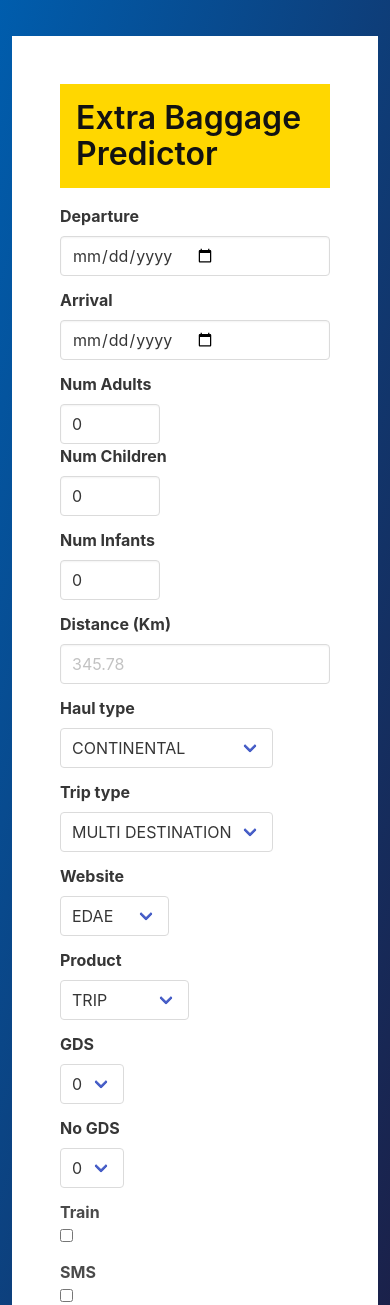
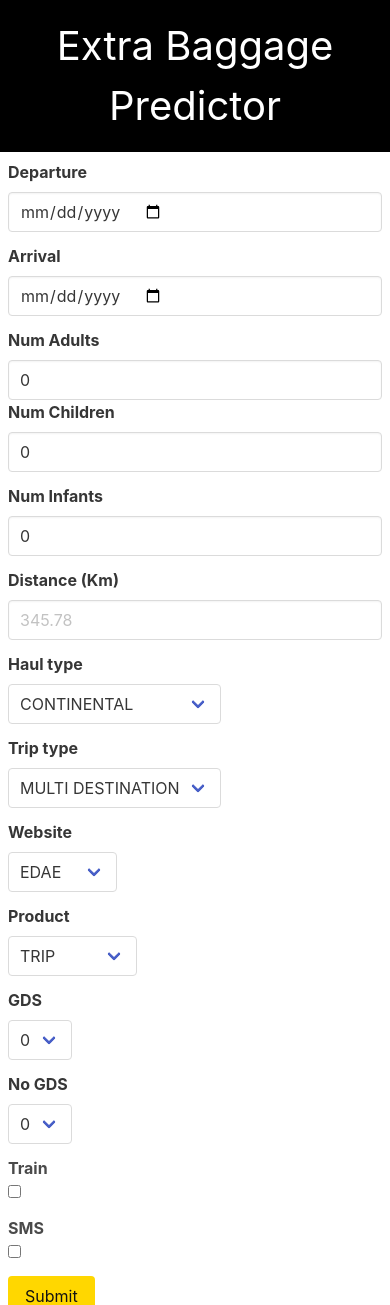
Before and after one commit to opartida/baggage-predictor, a Flask app: page / in a window 390 px wide. Shown: the top 1305 px of the page. Run offline with Flask 2, Linux system fonts and the light colour scheme.

Commit message:
fix: responsive mobile

```diff
--- a/Templates/form.html
+++ b/Templates/form.html
@@ -1,4 +1,5 @@
-<form method="post" action="/predict">
+
+<form method="post" action="/predict" class="has-background-white p-2">
   <div class="field">
     <label class="label">Departure</label>
     <div class="control">
--- a/Templates/home.html
+++ b/Templates/home.html
@@ -4,14 +4,6 @@
     <meta charset="UTF-8" />
     <title>{{title}}</title>
 
-    <style>
-      input[type="number"] {
-        width: 100px;
-      }
-      body {
-        background-image: linear-gradient(to bottom right, #005dad, #1c1e45);
-      }
-    </style>
 
 
     <link
@@ -20,26 +12,11 @@
     />
   </head>
   <body>
-    <section class="section">
-      <div class="container">
-        <div class="columns is-centered">
-          <div class="column is-half-desktop has-background-white p-6">
-            <div
-              style="background-color: gold"
-              class="has-text-black-bis mb-4 title p-4"
-            >
-              Extra Baggage Predictor
-            </div>
-            {% if (pred is number) or (pred is string) %}
-            <div class="notification is-primary">
-              Expected probability extra bags will be added: {{pred}}
-            </div>
-            {% endif %}
-            {% include "form.html" %}
-
-          </div>
-        </div>
-      </div>
-    </section>
+    <h1><div class="is-size-2 has-text-centered p-4" style="background-color: #000; color: #fff">Extra Baggage Predictor</div> </h1>
+    {% if (pred is number) or (pred is string) %}
+    <div class="notification is-primary">
+      Expected probability extra bags will be added: {{pred}}
+    </div>
+    {% endif %} {% include "form.html" %}
   </body>
 </html>
```
